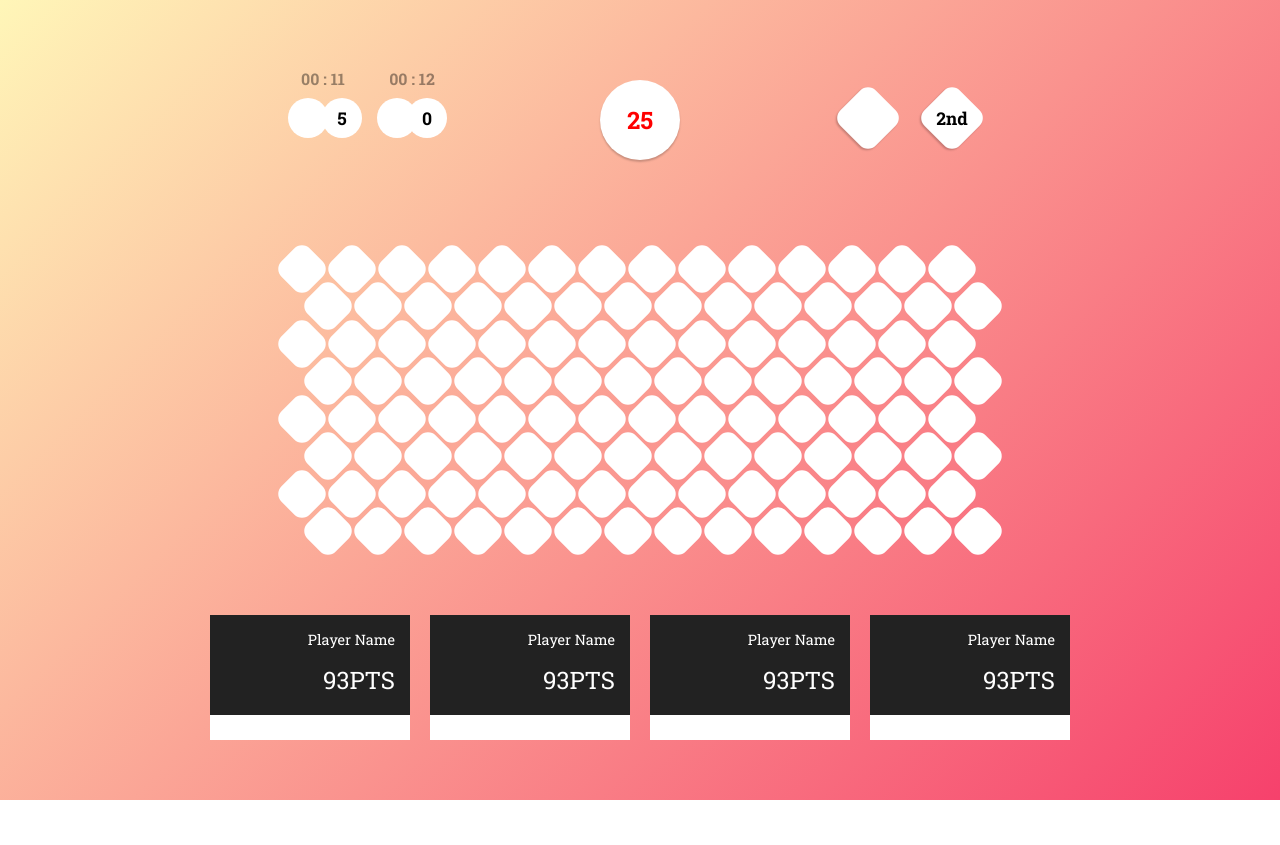
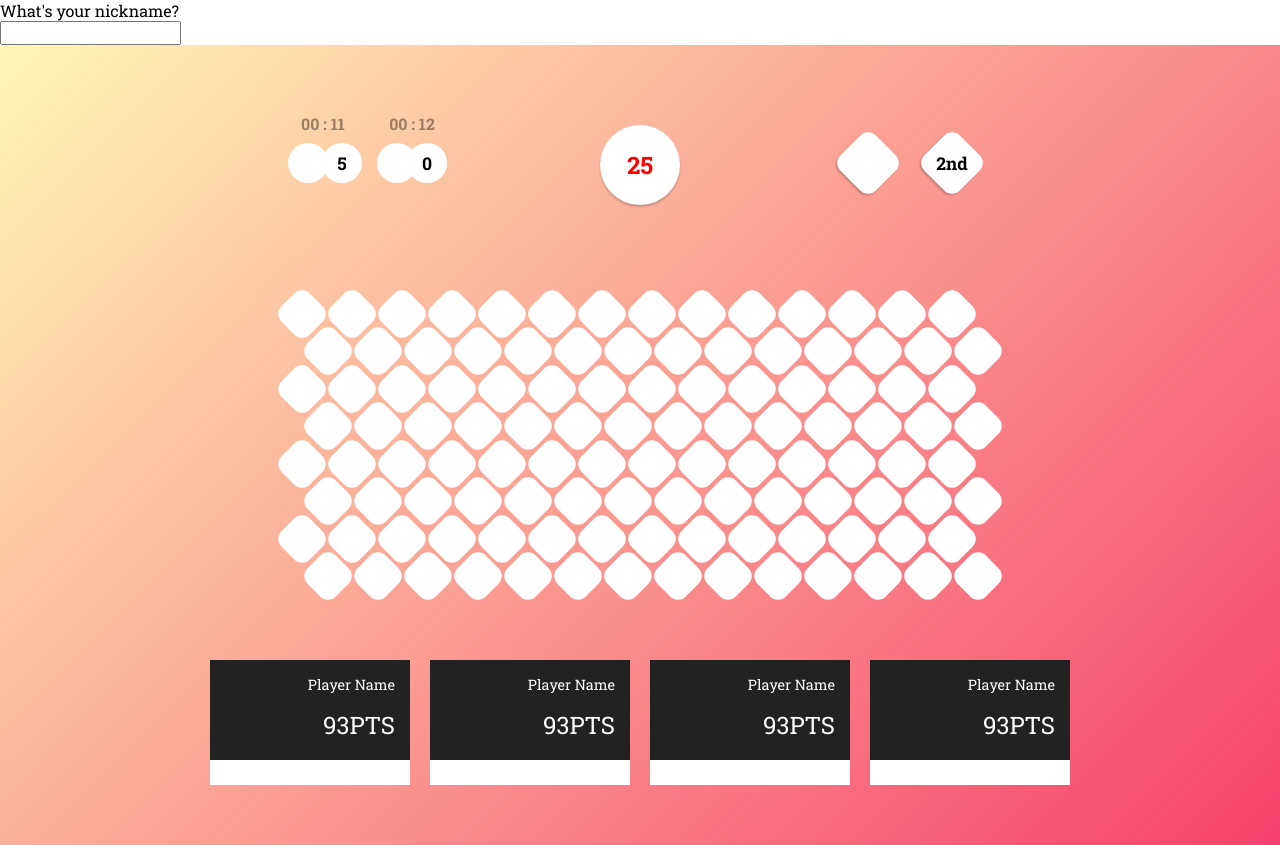
Before and after one commit to dvcoolster/MineSweep, a website: page src/views/index.html in a window 1280 px wide. Before the commit the page ends 800 px from the top, so only its background shows below. Drawn offline with nearby package versions, Linux system fonts and the light colour scheme; files that its build step writes are made by us from their sources; no server answers; files whose address does not match are found by name.

Commit message:
Add files via upload

```diff
--- a/src/views/index.html
+++ b/src/views/index.html
@@ -7,6 +7,12 @@
 		<link href="https://fonts.googleapis.com/css?family=Roboto+Slab:100,300,400,700" rel="stylesheet">
 	</head>
 	<body>
+		<div class="login">
+			<div class="container">
+				<div class="login-text">What's your nickname?</div>
+				<input type="text" class="username"></input>
+			</div>
+		</div>
 		<div class="arena">
 			<div class="header">
 				<div class="inventory">
```
